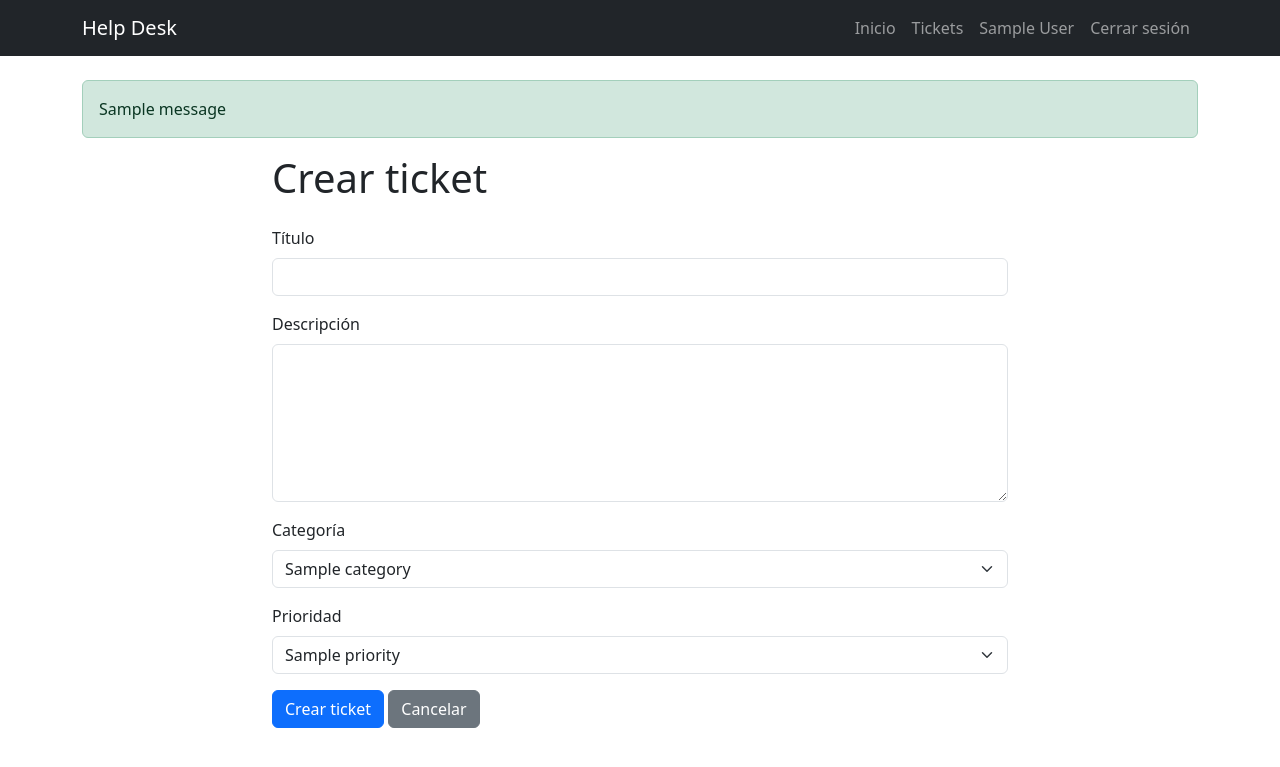
After one commit to muty-gif/Help-Desk-L1, a Flask app: page /tickets/create in a window 1280 px wide. The commit adds this page. Shown: the top 767 px of the page. Run offline with Flask 3, Linux system fonts and the light colour scheme; the visitor is signed in with stand-in values (Sample User, id 1); tables that the repository leaves empty hold one stand-in row (values such as "Sample post"); one stand-in notice (Sample message) is shown.

Commit message:
Authentication, Tickets and more improvements

```diff
--- a/app/__init__.py
+++ b/app/__init__.py
@@ -4,7 +4,9 @@ from config import Config
 from app.extensions import db, migrate
 from app.routes import main_bp
 from app.routes.auth import auth_bp
+from app.routes.tickets import tickets_bp
 from app.seed import register_seed_command
+from app.auth import get_current_user
 
 
 def create_app():
@@ -20,6 +22,13 @@ def create_app():
 
     app.register_blueprint(main_bp)
     app.register_blueprint(auth_bp)
+    app.register_blueprint(tickets_bp)
+
+    @app.context_processor
+    def inject_current_user():
+        return {
+            "current_user": get_current_user()
+        }
 
     register_seed_command(app)
 
--- /dev/null
+++ b/app/auth.py
@@ -0,0 +1,33 @@
+from functools import wraps
+
+from flask import flash, redirect, session, url_for
+
+from app.extensions import db
+from app.models import User
+
+
+def get_current_user():
+    """Devuelve el usuario autenticado o None."""
+    user_id = session.get("user_id")
+
+    if user_id is None:
+        return None
+
+    return db.session.get(User, user_id)
+
+def login_required(view):
+    """Exige que exista un usuario autenticado."""
+
+    @wraps(view)
+    def wrapped_view(*args, **kwargs):
+        if get_current_user() is None:
+            flash(
+                "Debes iniciar sesión para acceder a esta página.",
+                "warning"
+            )
+
+            return redirect(url_for("auth.login"))
+
+        return view(*args, **kwargs)
+
+    return wrapped_view
--- /dev/null
+++ b/app/forms/ticket.py
@@ -0,0 +1,38 @@
+from flask_wtf import FlaskForm
+from wtforms import SelectField, StringField, SubmitField, TextAreaField
+from wtforms.validators import DataRequired, Length
+
+
+class TicketForm(FlaskForm):
+    title = StringField(
+        "Título",
+        validators=[
+            DataRequired(),
+            Length(max=150)
+        ]
+    )
+
+    description = TextAreaField(
+        "Descripción",
+        validators=[
+            DataRequired()
+        ]
+    )
+
+    category_id = SelectField(
+        "Categoría",
+        coerce=int,
+        validators=[
+            DataRequired()
+        ]
+    )
+
+    priority_id = SelectField(
+        "Prioridad",
+        coerce=int,
+        validators=[
+            DataRequired()
+        ]
+    )
+
+    submit = SubmitField("Crear ticket")
--- a/app/routes/main.py
+++ b/app/routes/main.py
@@ -1,4 +1,5 @@
 from flask import Blueprint, render_template
+
 
 main_bp = Blueprint("main", __name__)
 
--- /dev/null
+++ b/app/routes/tickets.py
@@ -0,0 +1,70 @@
+from flask import Blueprint, redirect, render_template, url_for
+
+from app.auth import get_current_user, login_required
+from app.extensions import db
+from app.forms.ticket import TicketForm
+from app.models import Category, Priority, State, Ticket
+
+
+tickets_bp = Blueprint(
+    "tickets",
+    __name__,
+    url_prefix="/tickets"
+)
+
+
+@tickets_bp.route("/")
+@login_required
+def index():
+    tickets = Ticket.query.order_by(
+        Ticket.created_at.desc()
+    ).all()
+
+    return render_template(
+        "tickets/index.html",
+        tickets=tickets
+    )
+
+
+@tickets_bp.route("/create", methods=["GET", "POST"])
+@login_required
+def create():
+    form = TicketForm()
+
+    form.category_id.choices = [
+        (category.id, category.name)
+        for category in Category.query.order_by(Category.name).all()
+    ]
+
+    form.priority_id.choices = [
+        (priority.id, priority.name)
+        for priority in Priority.query.order_by(Priority.id).all()
+    ]
+
+    if form.validate_on_submit():
+        current_user = get_current_user()
+
+        open_state = State.query.filter_by(
+            name="Abierto"
+        ).first()
+
+        ticket = Ticket(
+            title=form.title.data.strip(),
+            description=form.description.data.strip(),
+            category_id=form.category_id.data,
+            priority_id=form.priority_id.data,
+            state_id=open_state.id,
+            user_id=current_user.id
+        )
+
+        db.session.add(ticket)
+        db.session.commit()
+
+        return redirect(
+            url_for("tickets.index")
+        )
+
+    return render_template(
+        "tickets/create.html",
+        form=form
+    )
--- a/app/templates/base.html
+++ b/app/templates/base.html
@@ -18,8 +18,20 @@
         {% include "components/navbar.html" %}
 
         <main class="container mt-4">
+
+            {% with messages = get_flashed_messages(with_categories=true) %}
+                {% if messages %}
+                    {% for category, message in messages %}
+                        <div class="alert alert-{{ category }}" role="alert">
+                            {{ message }}
+                        </div>
+                    {% endfor %}
+                {% endif %}
+            {% endwith %}
+
             {% block content %}
             {% endblock %}
+
         </main>
         <script
             src="https://cdn.jsdelivr.net/npm/bootstrap@5.3.8/dist/js/bootstrap.bundle.min.js">
--- a/app/templates/components/navbar.html
+++ b/app/templates/components/navbar.html
@@ -31,6 +31,36 @@
                     </a>
                 </li>
 
+                {% if current_user %}
+
+                    <li class="nav-item">
+                        <span class="nav-link">
+                            {{ current_user.name }}
+                        </span>
+                    </li>
+
+                    <li class="nav-item">
+                        <a class="nav-link" href="{{ url_for('auth.logout') }}">
+                            Cerrar sesión
+                        </a>
+                    </li>
+
+                {% else %}
+
+                    <li class="nav-item">
+                        <a class="nav-link" href="{{ url_for('auth.login') }}">
+                            Iniciar sesión
+                        </a>
+                    </li>
+
+                    <li class="nav-item">
+                        <a class="nav-link" href="{{ url_for('auth.register') }}">
+                            Registrarse
+                        </a>
+                    </li>
+
+                    {% endif %}
+
             </ul>
 
         </div>
--- /dev/null
+++ b/app/templates/tickets/create.html
@@ -0,0 +1,83 @@
+{% extends "base.html" %}
+
+{% block title %}
+    Crear ticket
+{% endblock %}
+
+{% block content %}
+
+    <div class="row justify-content-center">
+        <div class="col-md-8">
+
+            <h1 class="mb-4">Crear ticket</h1>
+
+            <form method="POST">
+
+                {{ form.hidden_tag() }}
+
+                <div class="mb-3">
+                    {{ form.title.label(class="form-label") }}
+
+                    {{ form.title(class="form-control") }}
+
+                    {% for error in form.title.errors %}
+                        <div class="text-danger">
+                            {{ error }}
+                        </div>
+                    {% endfor %}
+                </div>
+
+                <div class="mb-3">
+                    {{ form.description.label(class="form-label") }}
+
+                    {{ form.description(
+                        class="form-control",
+                        rows="6"
+                    ) }}
+
+                    {% for error in form.description.errors %}
+                        <div class="text-danger">
+                            {{ error }}
+                        </div>
+                    {% endfor %}
+                </div>
+
+                <div class="mb-3">
+                    {{ form.category_id.label(class="form-label") }}
+
+                    {{ form.category_id(class="form-select") }}
+
+                    {% for error in form.category_id.errors %}
+                        <div class="text-danger">
+                            {{ error }}
+                        </div>
+                    {% endfor %}
+                </div>
+
+                <div class="mb-3">
+                    {{ form.priority_id.label(class="form-label") }}
+
+                    {{ form.priority_id(class="form-select") }}
+
+                    {% for error in form.priority_id.errors %}
+                        <div class="text-danger">
+                            {{ error }}
+                        </div>
+                    {% endfor %}
+                </div>
+
+                {{ form.submit(class="btn btn-primary") }}
+
+                <a
+                    href="{{ url_for('tickets.index') }}"
+                    class="btn btn-secondary"
+                >
+                    Cancelar
+                </a>
+
+            </form>
+
+        </div>
+    </div>
+
+{% endblock %}
```
Also changed, not shown: app/forms/auth.py (+19 -0 lines), app/routes/auth.py (+82 -2 lines), app/templates/auth/login.html (added, +45 -0 lines), app/templates/tickets/index.html (added, +58 -0 lines).
